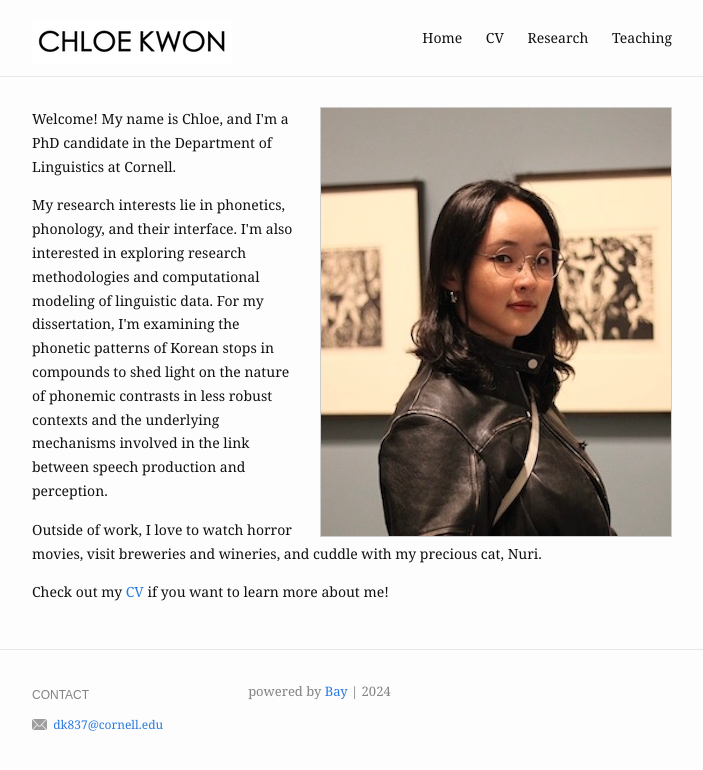
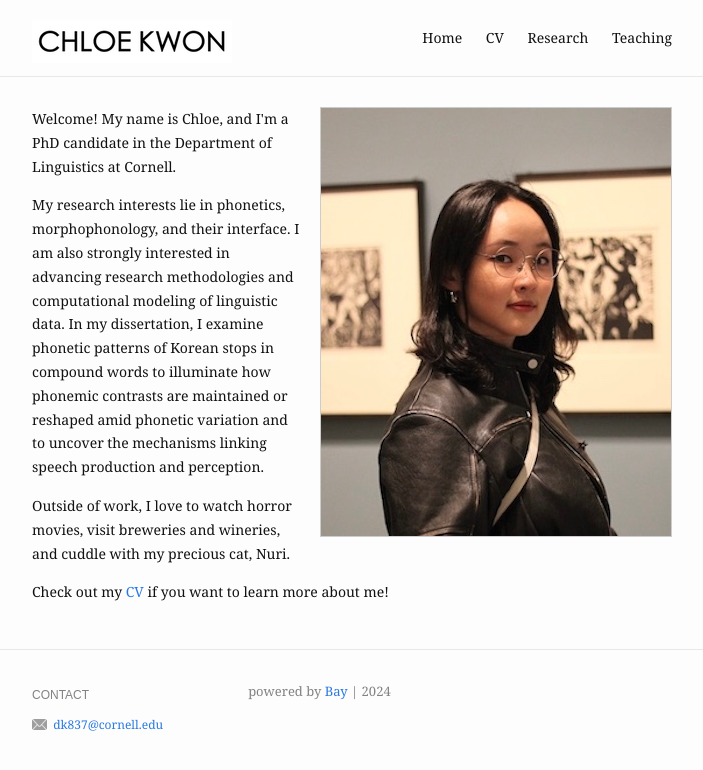
Before and after one commit to chloedkkwon/chloedkkwon.github.io, a Jekyll site: the page built from index.md, in a window 1280 px wide. Shown: the top 770 px of the page, without its empty margins (288-991 px from the left). Built offline with Jekyll 4.4.1, drawn with Linux system fonts in a browser that asks for light colours.

Commit message:
Update index.md

```diff
--- a/index.md
+++ b/index.md
@@ -10,7 +10,7 @@ profile_picture:
 </p>
 
 <p>
-    My research interests lie in phonetics, phonology, and their interface. I'm also  interested in exploring research methodologies and computational modeling of linguistic data. For my dissertation, I'm examining the phonetic patterns of Korean stops in compounds to shed light on the nature of phonemic contrasts in less robust contexts and the underlying mechanisms involved in the link between speech production and perception.
+    My research interests lie in phonetics, morphophonology, and their interface. I am also strongly interested in advancing research methodologies and computational modeling of linguistic data. In my dissertation, I examine phonetic patterns of Korean stops in compound words to illuminate how phonemic contrasts are maintained or reshaped amid phonetic variation and to uncover the mechanisms linking speech production and perception.
 </p>
 
 <p>
```
